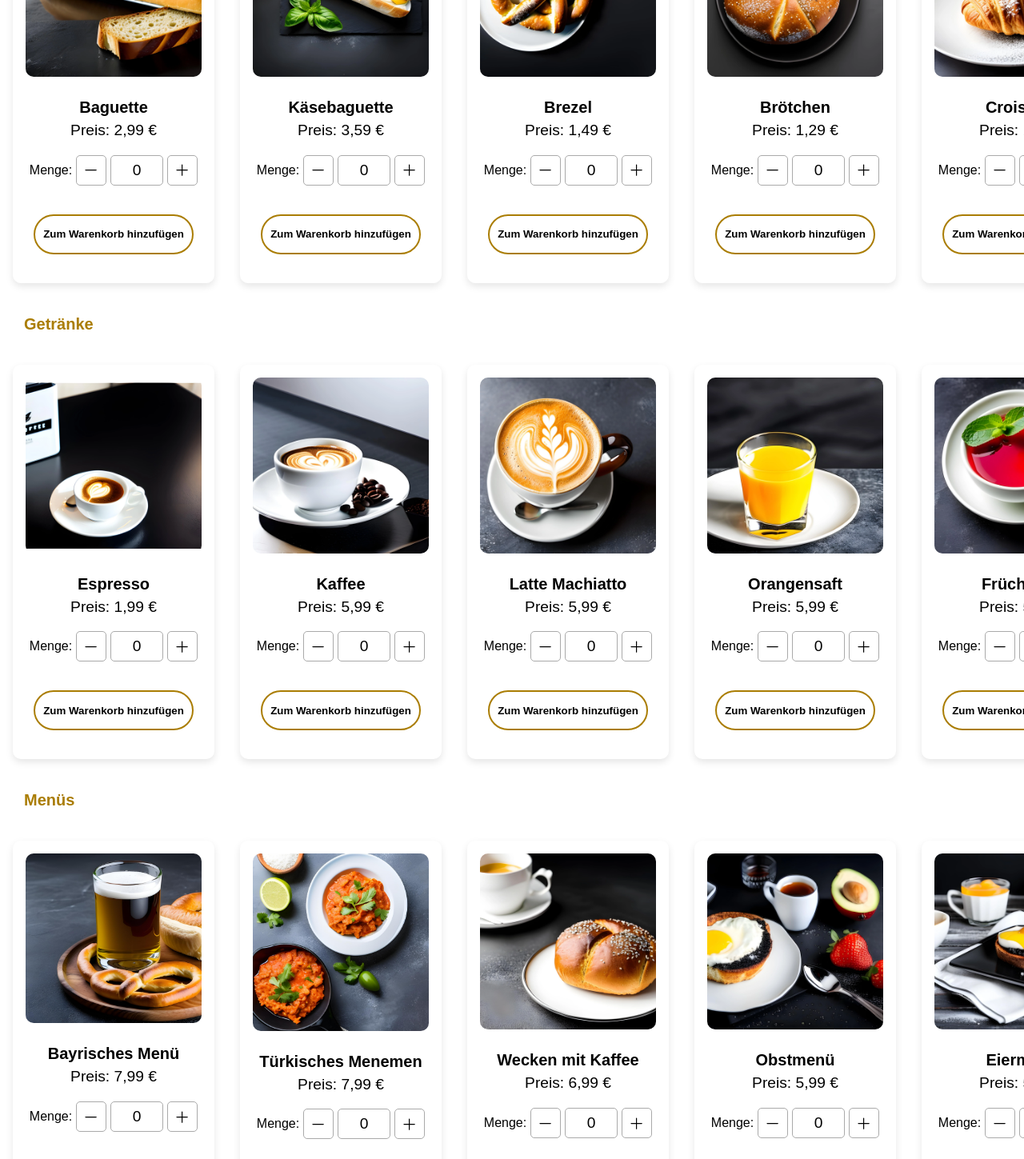
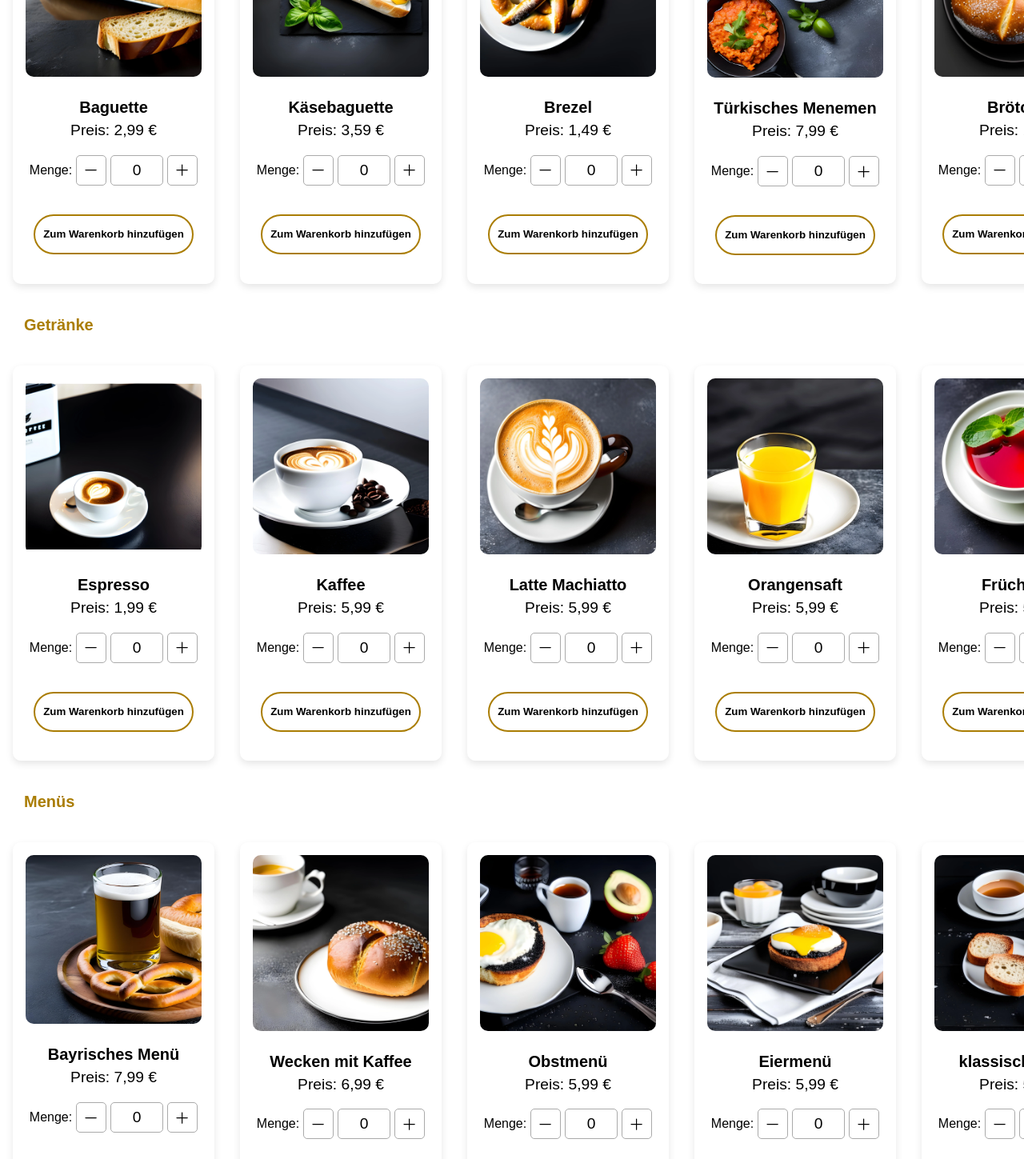
Before and after one commit to 2204Simon/Website-dynamisch, a React (Create React App) app in the folder my-app/: page /Produkte in a window 1280 px wide. Shown: the part 500-1949 px from the top of the page at 80% size. Built offline with nearby package versions, Linux system fonts and the light colour scheme.

Commit message:
Menem Speise und kein Menü

```diff
--- a/my-app/src/pages/produkte/Produkt.tsx
+++ b/my-app/src/pages/produkte/Produkt.tsx
@@ -38,6 +38,7 @@ function Produkt() {
         image={BaguetteYellow}
       />
       <ShoppingCard title={"Brezel"} price={1.49} image={Brezel} />
+      <ShoppingCard title={"Türkisches Menemen"} price={7.99} image={Menemen} />
       <ShoppingCard title={"Brötchen"} price={1.29} image={Brötchen} />
       <ShoppingCard title={"Croissant"} price={1.79} image={Croissant} />
       <ShoppingCard
@@ -86,7 +87,6 @@ function Produkt() {
         price={7.99}
         image={Bayrisches_Essen}
       />
-      <ShoppingCard title={"Türkisches Menemen"} price={7.99} image={Menemen} />
       <ShoppingCard
         title={"Wecken mit Kaffee"}
         price={6.99}
```
